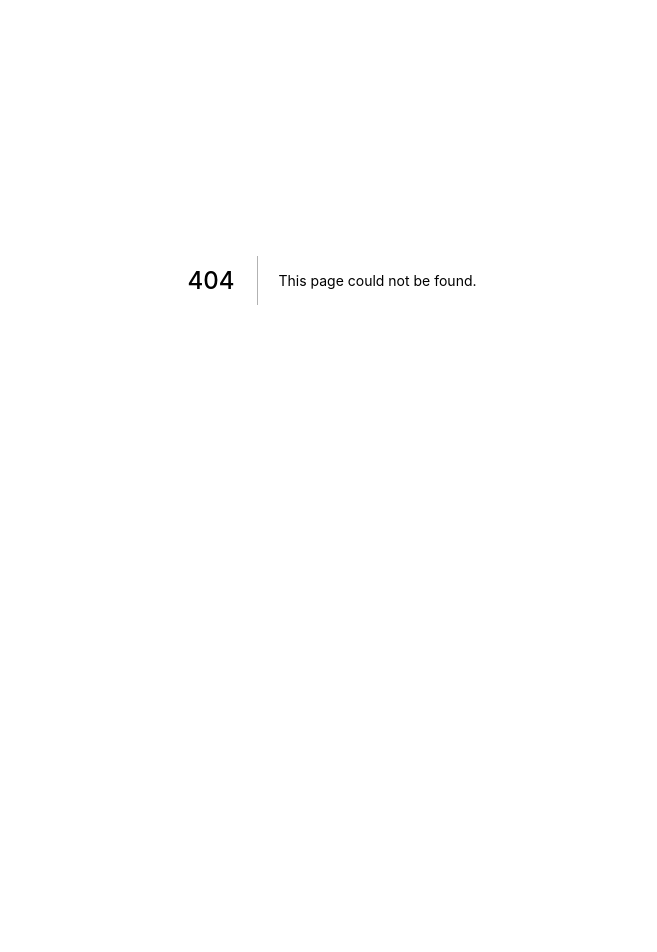
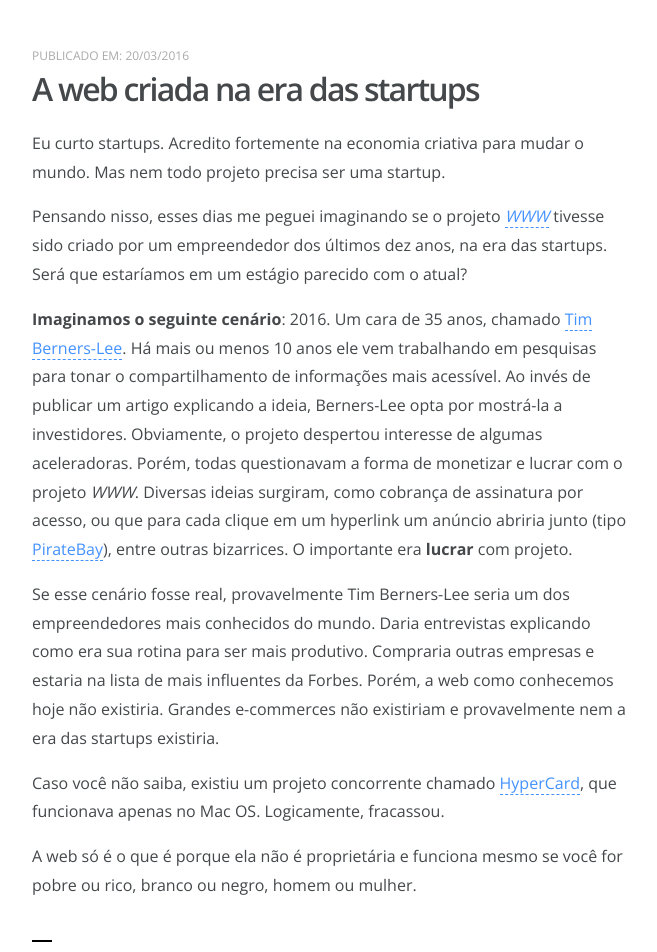
Before and after one commit to fernahh/website, a Next.js app: page /posts/a-web-criada-na-era-das-startups in a window 1280 px wide. Before the commit this address had no page. Shown: the part 120-1072 px from the top of the page, without its empty margins (308-965 px from the left). Before the commit the page ends 800 px from the top, so only its background shows below. Built offline with nearby package versions, Linux system fonts and the light colour scheme.

Commit message:
feat(post): add post about web and startups

```diff
--- a/data/posts.json
+++ b/data/posts.json
@@ -23,5 +23,11 @@
     "title": "Como aprender web frameworks",
     "date": "26/06/2016",
     "description": "Tradução do artigo How to learn web frameworks, que fala sobre a \"pressão\" do mercado em busca de desenvolvedores júnior que sejam especialistas em web frameworks, como React, Angular e Rails."
+  }, {
+    "id": 5,
+    "slug": "a-web-criada-na-era-das-startups",
+    "title": "A web criada na era das startups",
+    "date": "20/03/2016",
+    "description": "Eu curto startups. Acredito fortemente na economia criativa para mudar o mundo. Mas nem todo projeto precisa ser uma startup."
   }
 ]
--- /dev/null
+++ b/pages/posts/a-web-criada-na-era-das-startups.js
@@ -0,0 +1,70 @@
+import Head from 'next/head'
+import Article from '../../layouts/article'
+import Blockquote from '../../components/blockquote'
+import Link from '../../components/link'
+import P from '../../components/paragraph'
+import { Snippet, Code } from '../../components/highlight'
+
+export default () => (
+  <Article title="A web criada na era das startups" date="20/03/2016">
+    <Head>
+      <title>A web criada na era das startups</title>
+      <meta name="description"
+        content="Eu curto startups. Acredito fortemente na economia criativa
+        para mudar o mundo. Mas nem todo projeto precisa ser uma startup."
+      />
+    </Head>
+
+    <P>
+      Eu curto startups. Acredito fortemente na economia criativa para mudar o
+      mundo. Mas nem todo projeto precisa ser uma startup.
+    </P>
+
+    <P>
+      Pensando nisso, esses dias me peguei imaginando se o projeto <em><Link href="https://www.w3.org/Proposal.html">WWW</Link></em> tivesse
+      sido criado por um empreendedor dos últimos dez anos, na era das startups.
+      Será que estaríamos em um estágio parecido com o atual?
+    </P>
+
+    <P>
+      <strong>Imaginamos o seguinte cenário</strong>: 2016. Um cara de 35 anos,
+      chamado <Link href="https://www.w3.org/People/Berners-Lee/">Tim Berners-Lee</Link>.
+      Há mais ou menos 10 anos ele vem trabalhando em pesquisas para tonar o
+      compartilhamento de informações mais acessível. Ao invés de publicar um
+      artigo explicando a ideia, Berners-Lee opta por mostrá-la a investidores.
+      Obviamente, o projeto despertou interesse de algumas aceleradoras. Porém,
+      todas questionavam a forma de monetizar e lucrar com o projeto <em>WWW</em>.
+      Diversas ideias surgiram, como cobrança de assinatura por acesso, ou que
+      para cada clique em um hyperlink um anúncio abriria junto (tipo <Link href="https://thepiratebay.se/">PirateBay</Link>),
+      entre outras bizarrices. O importante era <strong>lucrar</strong> com projeto.
+    </P>
+
+    <P>
+      Se esse cenário fosse real, provavelmente Tim Berners-Lee seria um dos
+      empreendedores mais conhecidos do mundo. Daria entrevistas explicando como
+      era sua rotina para ser mais produtivo. Compraria outras empresas e
+      estaria na lista de mais influentes da Forbes. Porém, a web como
+      conhecemos hoje não existiria. Grandes e-commerces não existiriam e
+      provavelmente nem a era das startups existiria.
+    </P>
+
+    <P>
+      Caso você não saiba, existiu um projeto concorrente chamado <Link href="https://pt.wikipedia.org/wiki/HyperCard">HyperCard</Link>,
+      que funcionava apenas no Mac OS. Logicamente, fracassou.
+    </P>
+
+    <P>
+      A web só é o que é porque ela não é proprietária e funciona mesmo se você
+      for pobre ou rico, branco ou negro, homem ou mulher.
+    </P>
+
+    <Blockquote>
+      A web foi revolucionária porque ela é pública e inclusiva.
+    </Blockquote>
+
+    <P>
+      Nem tudo precisa gerar valor em dinheiro pra fazer sentido.
+      Nem tudo precisa ser uma startup.
+    </P>
+  </Article>
+)
```
